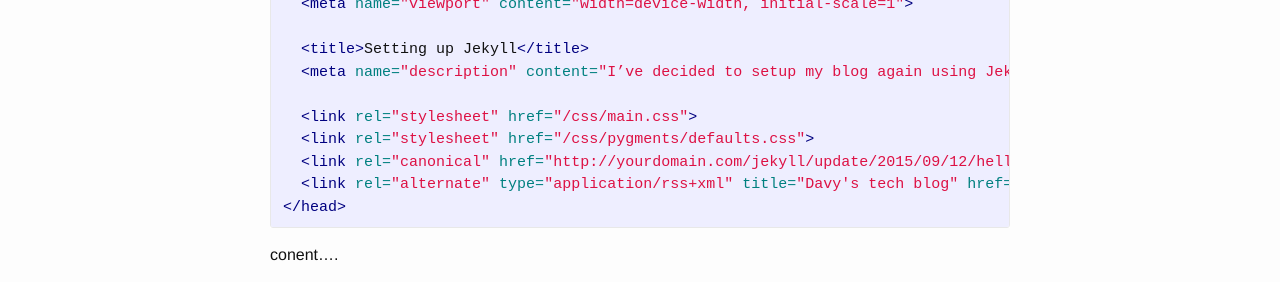
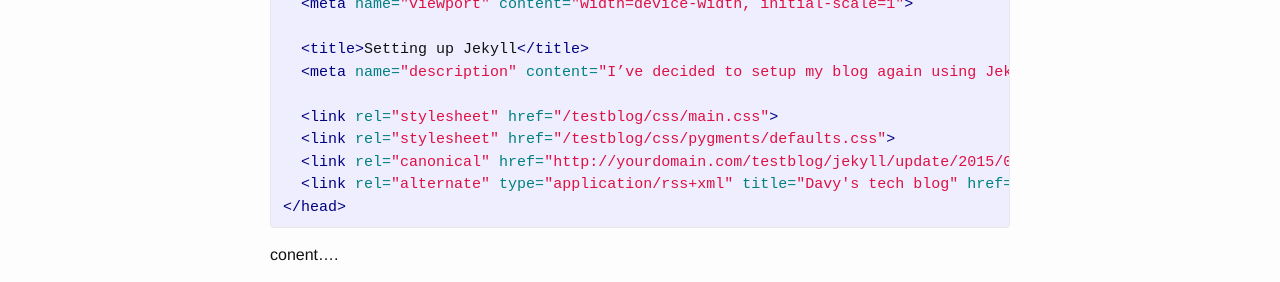
Before and after one commit to ddewaeletest/testblog, a Jekyll site: the page built from _posts/2015-09-12-helloworld.md, in a window 1280 px wide. Shown: the part 812-1094 px from the top of the page. Built offline with Jekyll 4.4.1, drawn with Linux system fonts in a browser that asks for light colours.

Commit message:
baseurl change

```diff
--- a/_config.yml
+++ b/_config.yml
@@ -5,7 +5,7 @@
   Write an awesome description for your new site here. You can edit this
   line in _config.yml. It will appear in your document head meta (for
   Google search results) and in your feed.xml site description.
-baseurl: "" # the subpath of your site, e.g. /blog/
+baseurl: /testblog # the subpath of your site, e.g. /blog/
 url: "http://yourdomain.com" # the base hostname & protocol for your site
 twitter_username: ddewaele
 github_username:  ddewaele
```
